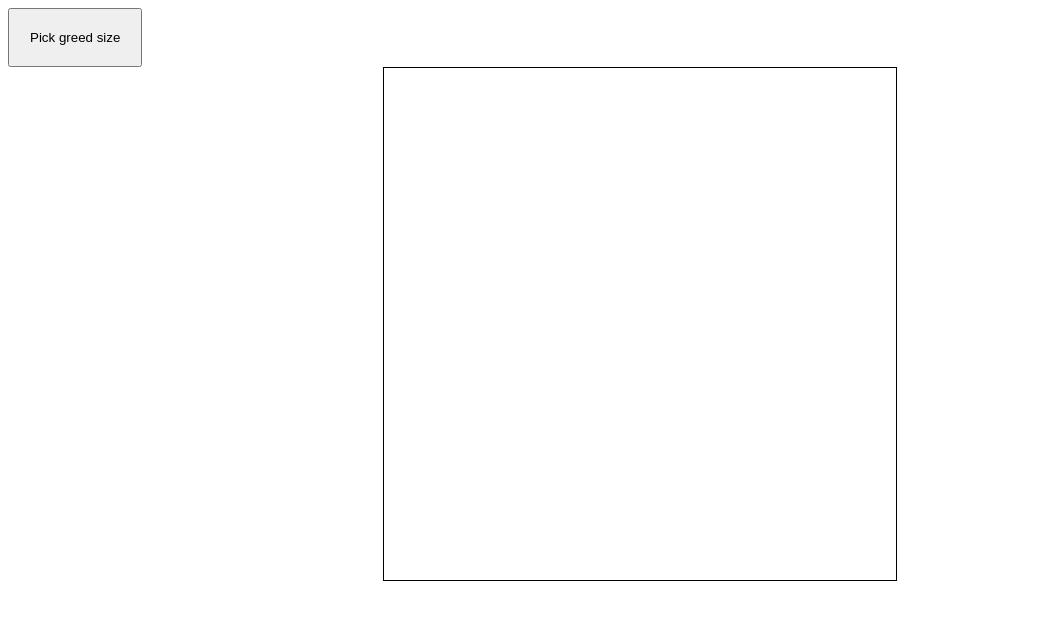
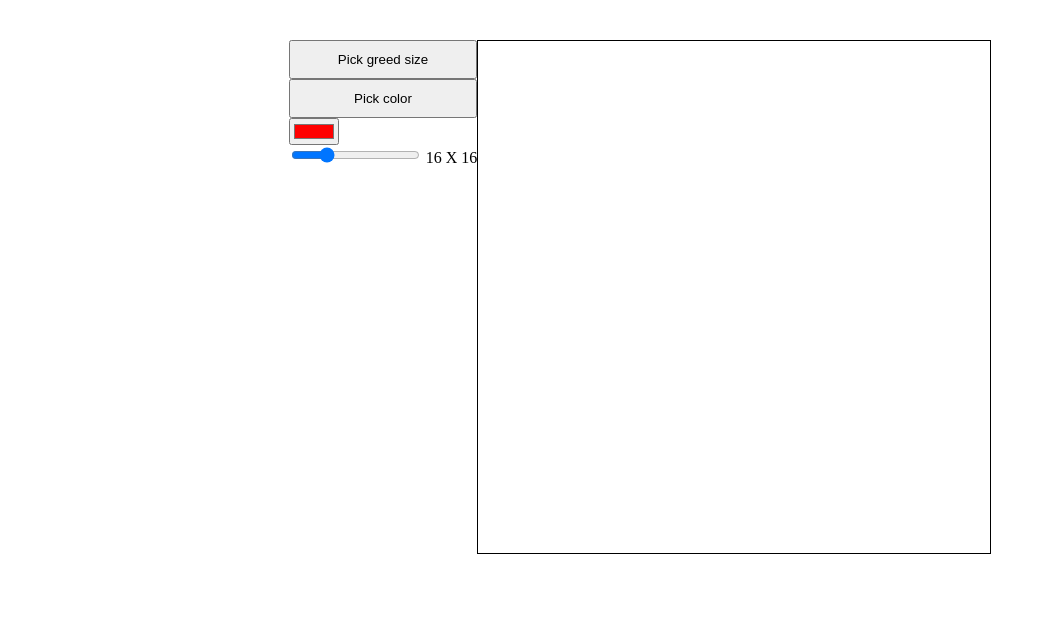
Before and after one commit to akeryan/etch-a-sketch, a plain HTML site: page index.html in a window 1280 px wide. Shown: the whole page, without its empty margins (0-1046 px from the left). Drawn offline with Linux system fonts and the light colour scheme.

Commit message:
Controlls are added
Color picker works
Greed resizer works

```diff
--- a/index.html
+++ b/index.html
@@ -8,7 +8,22 @@
     <link rel="stylesheet" href="styles.css">
 </head>
 <body>
-    <button id="size-btn" type="button">Pick greed size</button>
-    <div class="grid" id="grid"></div>
+    <div class="container">
+        <div class="controls">
+            <button type="button" id="size-btn">Pick greed size</button>
+            <button type="button" id="color-btn">Pick color</button>
+
+            <div class="colorpicker-container">
+                <input type="color" id="color-picker"/>
+            </div>
+
+            <div class="slide-container">
+                <input type="range" min="1" max="60" value="16" step="1" class="slider" id="myRange">
+                <output for="myRange" id="value"></output>
+            </div>
+
+        </div>
+        <div class="grid" id="grid"></div>
+    </div>
 </body>
 </html>
--- a/scripts.js
+++ b/scripts.js
@@ -1,24 +1,45 @@
 const gridEl = document.getElementById('grid')
 const buttonEl = document.getElementById('size-btn')
+const sizeInputEl = document.getElementById('myRange')
+const sizeOutputEl = document.getElementById('value')
+const colorPickerEl = document.getElementById('color-picker')
+
+let currentColor = "#ff0000" // default color
+
+colorPickerEl.value = currentColor; // assigning default corlor to the color picker
+
 let cells = []
 const width = 512
 
 createGrid(16)
+
+// SLIDER SECTION ==========================================================
+
+sizeOutputEl.textContent = `${sizeInputEl.value} X ${sizeInputEl.value}`;
+
+sizeInputEl.addEventListener("input", event => {
+    createGrid( event.target.value )
+    sizeOutputEl.textContent = `${event.target.value} X ${event.target.value}`;
+  });
 
 buttonEl.addEventListener("click", event => {
     let temp = prompt("Enter size: 1-100")
     createGrid(temp)
 })
 
+colorPickerEl.addEventListener("input", event => {
+    currentColor = event.target.value
+})
+
 function addEventListeners() {
     cells.forEach( cell => {
         cell.addEventListener( 'mouseover', event =>
-           cell.style.backgroundColor = 'red')
+           cell.style.backgroundColor = currentColor)
     });
 }
 
 function createGrid( sideNum ) {
-    cells = []
+    cells.length = 0
     let num = sideNum * sideNum
     let size = width/sideNum
     let i = 0
--- a/styles.css
+++ b/styles.css
@@ -1,13 +1,23 @@
+button {
+    padding: 10px 20px;
+}
+
+
+.container {
+    display: flex;
+    justify-content: center;
+    margin-top: 40px;
+}
+
+.controls {
+    display: flex;
+    flex-direction: column;
+}
+
 .grid {
     display: flex;
     flex-wrap: wrap;
-    margin-top: 20px;
     width: 512px;
     height: 512px;
     border: 1px solid black;
-    margin: auto;
 }
-
-button {
-    padding: 20px;
-}
```
